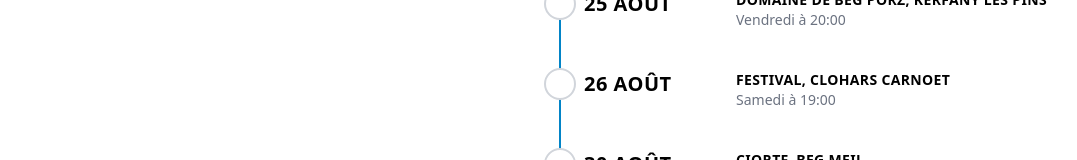
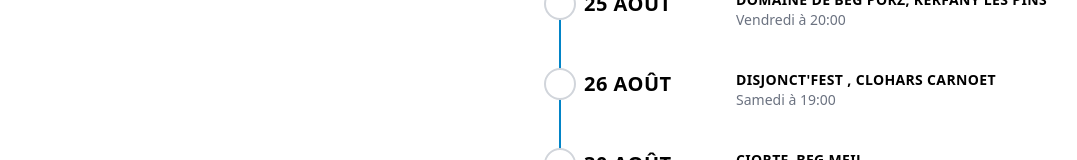
Before and after one commit to AlexandreKempf/en-tete-a-texte, a SvelteKit app: page /concerts in a window 1280 px wide. Shown: the part 1262-1422 px from the top of the page, without its empty margins (96-1173 px from the left). Built offline with nearby package versions, Linux system fonts and the light colour scheme.

Commit message:
Update +page.svelte

```diff
--- a/src/routes/concerts/+page.svelte
+++ b/src/routes/concerts/+page.svelte
@@ -66,7 +66,7 @@
 		},
 		{
 			date: new Date(2023, 7, 26, 19, 0),
-			place: "Festival, Clohars Carnoet"
+			place: "Disjonct'Fest , Clohars Carnoet"
 		},
 		{
 			date: new Date(2023, 7, 30, 19, 0),
```
